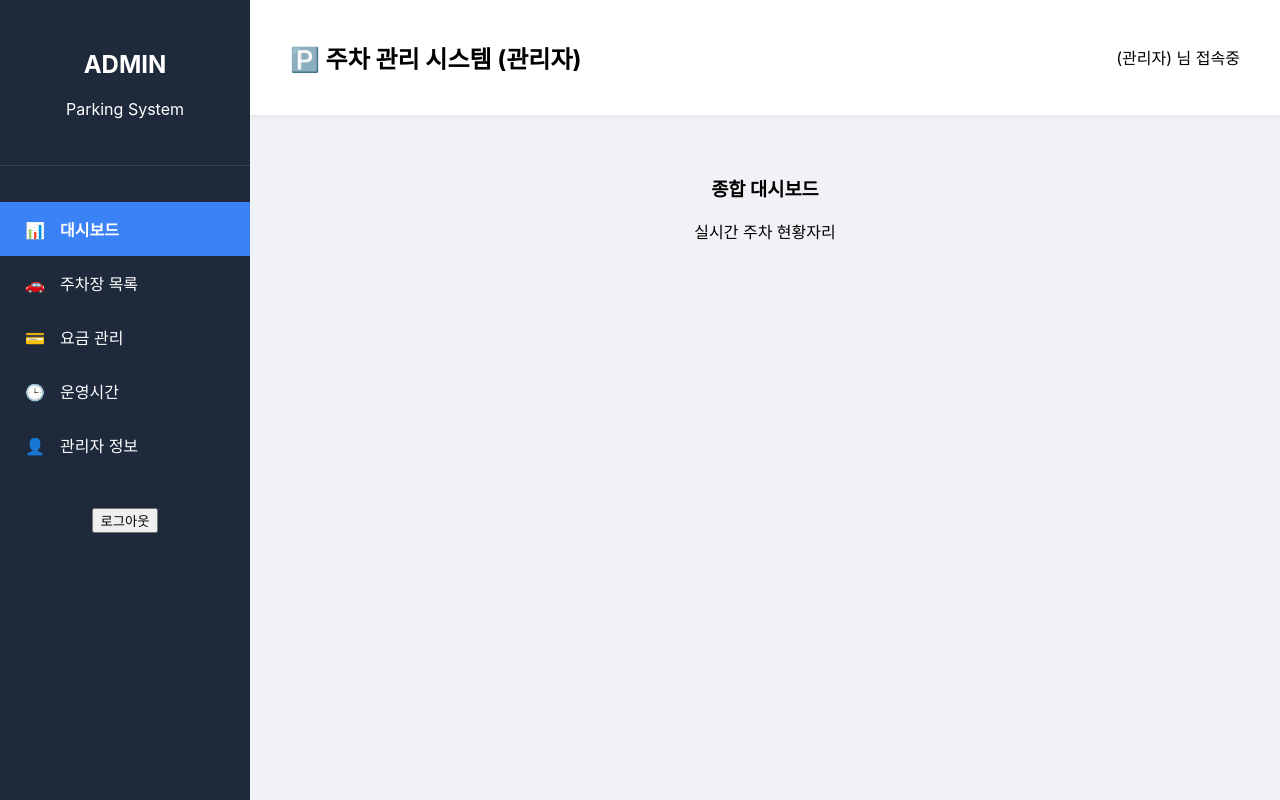
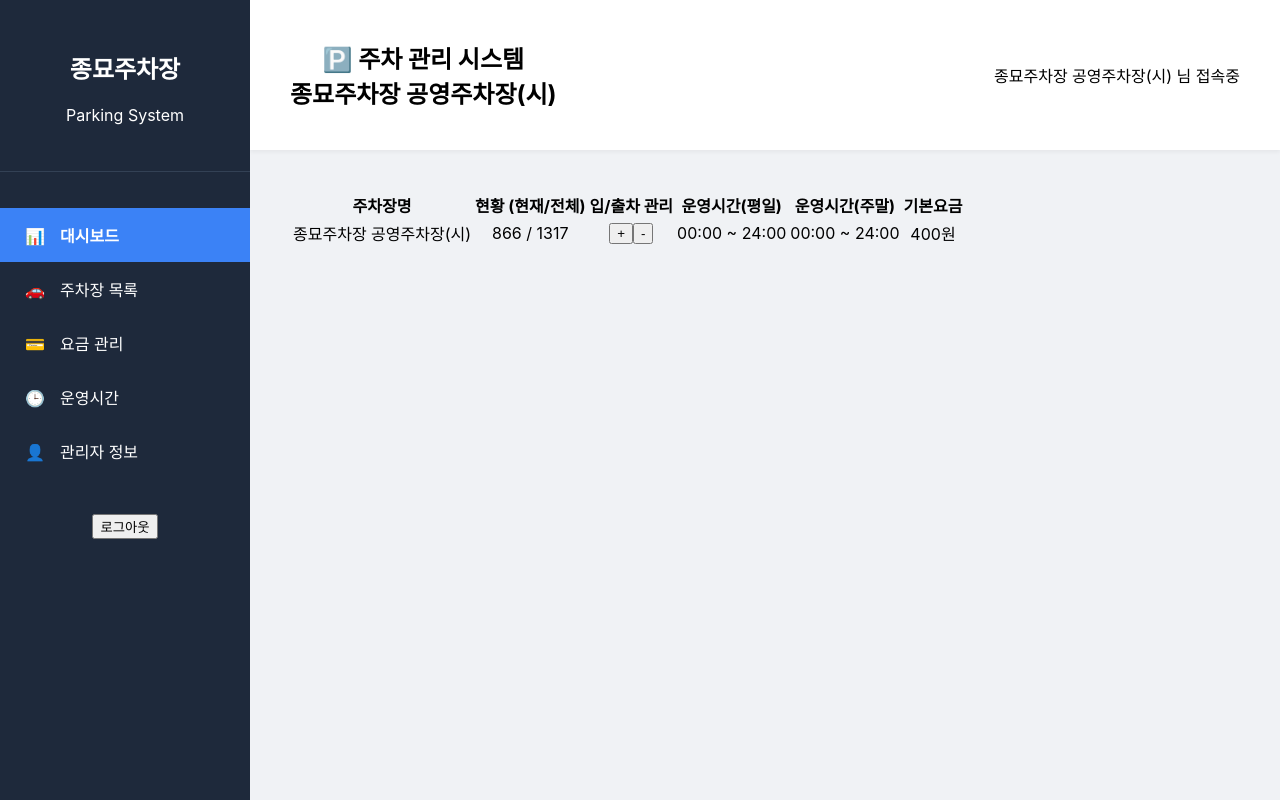
Before and after one commit to HANE48/Parking_place, a React (Create React App) app: page / in a window 1280 px wide. Built offline with nearby package versions, Linux system fonts and the light colour scheme.

Commit message:
이것 저것 수정본

```diff
--- a/src/manager/ParkingTable.js
+++ b/src/manager/ParkingTable.js
@@ -1,12 +1,12 @@
 import React, { useState } from 'react';
 import ParkingData from './ParkingData';
 
-const ParkingTable = () => {
+const ParkingTable = ({data, setData}) => {
     // 추후 id만 인자로 받아서 진행하게 변경
-    const id = 171730;
-    const [data, setData] = useState(ParkingData.DATA.filter
-        (parking => parking.pklt_cd === id)
-    );
+    // const id = 171730;
+    // const [data, setData] = useState(ParkingData.DATA.filter
+    //     (parking => parking.pklt_cd === id)
+    // );
 
     // ParkingData.DATA로 접근해서 json파일의 내용을 사용
     //[+]버튼 누르면 실행되는 함수
--- a/src/manager/Sidebar.js
+++ b/src/manager/Sidebar.js
@@ -4,12 +4,13 @@ function Sidebar(props) {
 
   const currentView = props.currentView;
   const setCurrentView = props.setCurrentView;
+  const first_name = props.data[0].pklt_nm.split(' ')[0];
 
   return (
     <div className="sidebar">
 
       <div className="sidebar-logo">
-        <h2>ADMIN</h2>
+        <h2>{first_name}</h2>
         <p>Parking System</p>
       </div>
 
--- a/src/manager/manager_main.js
+++ b/src/manager/manager_main.js
@@ -8,6 +8,7 @@ import ParkingData from './ParkingData';
 // 관리자창 --> 로그인 기능과 로그인시 관리시스템으로 넘어가게변경
 
 function ManagerMain() {
+  // id는 로그인 기능 구현 후 파라미터로 받는것으로 변경
   const id = 171730;
   const [currentView, setCurrentView] = useState('dashboard');
   const [data, setData] = useState(ParkingData.DATA.filter
@@ -16,13 +17,13 @@ function ManagerMain() {
   return (
     <div className="manager-layout">
 
-      <Sidebar currentView={currentView} setCurrentView={setCurrentView} />
+      <Sidebar currentView={currentView} setCurrentView={setCurrentView} data={data} />
 
       <main className="main-content">
 
         <header className="main-header">
-          <h2>🅿️ 주차 관리 시스템 (관리자)</h2>
-          <div className="mg-name">(관리자) 님 접속중</div>
+          <h2>🅿️ 주차 관리 시스템 <br/>{data[0].pklt_nm}</h2>
+          <div className="mg-name">{data[0].pklt_nm} 님 접속중</div>
         </header>
 
         <section className="view-area">
@@ -30,8 +31,9 @@ function ManagerMain() {
 
           {currentView === 'dashboard' && (
             <div className="content-box">
-              <h3>종합 대시보드</h3>
-              <p>실시간 주차 현황자리</p>
+              <ParkingTable data={data} setData={setData}/>
+              {/* <h3>종합 대시보드</h3>
+              <p>실시간 주차 현황자리</p> */}
             </div>
           )}
           {currentView === 'list' && (
@@ -44,8 +46,8 @@ function ManagerMain() {
           )}
           {currentView === 'price' && (
             <div className="content-box">
-              <h3>요금 관리</h3>
-              <p>기본요금, 추가요금, 유료/무료, 월정기권, 관리</p>
+              {/* <h3>요금 관리</h3>
+              <p>기본요금, 추가요금, 유료/무료, 월정기권, 관리</p> */}
               <ParkingPriceTable data = {data} />
               {/* 요금관리 전체DATA -> data */}
             </div>
```
